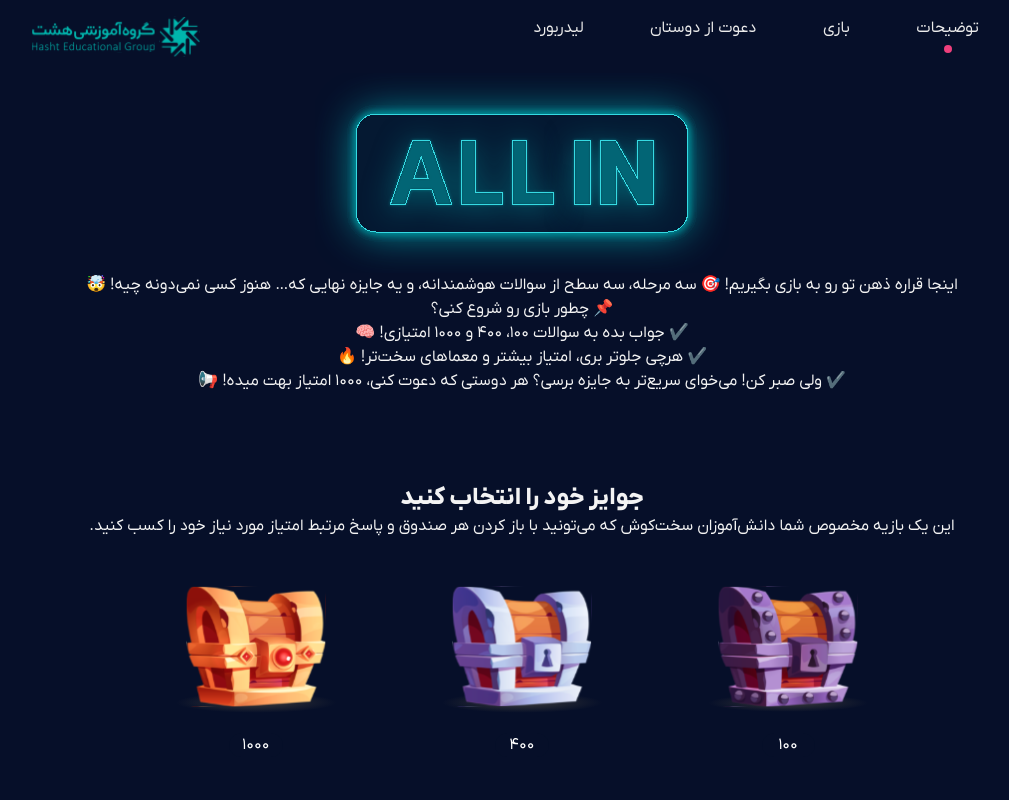
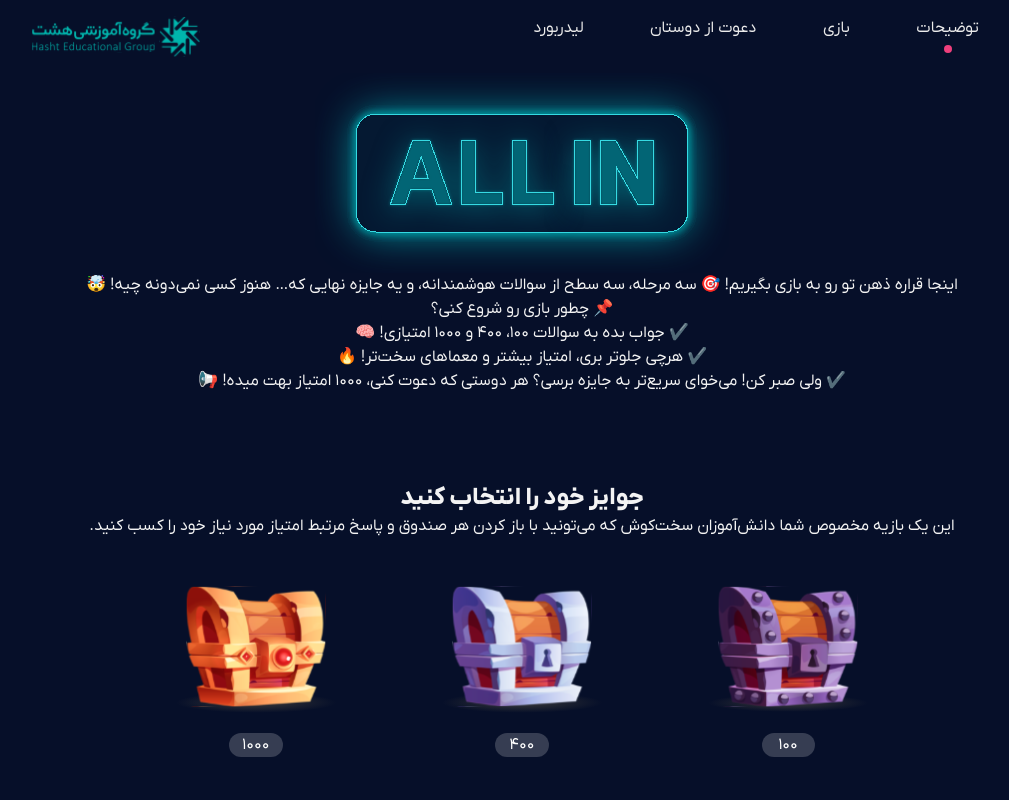
Before and after one commit to Shakiba-Alipour/HashtGroup, a React (Create React App) app in the folder hashtgroup/: page / in a window 1280 px wide. Shown: the top 800 px of the page, without its empty margins (118-1127 px from the left). Built offline with nearby package versions, Linux system fonts and the light colour scheme; the HTML template or start-up script is replaced by a standard one.

Commit message:
points background is corrected

```diff
--- a/hashtgroup/src/components/game/Award.tsx
+++ b/hashtgroup/src/components/game/Award.tsx
@@ -8,7 +8,7 @@ interface AwardProps {
 const Award: React.FC<AwardProps> = ({ prize, points }) => {
   return <div className="flex flex-col mt-12 mb-12 items-center">
       {prize}
-      <div className="text-white bg-Background w-1/3 rounded-2xl mt-4 bg-opacity-20">
+      <div className="text-white bg-Secondary-Text w-1/3 rounded-2xl mt-4 bg-opacity-20">
           {points}
       </div>
   </div>
```
